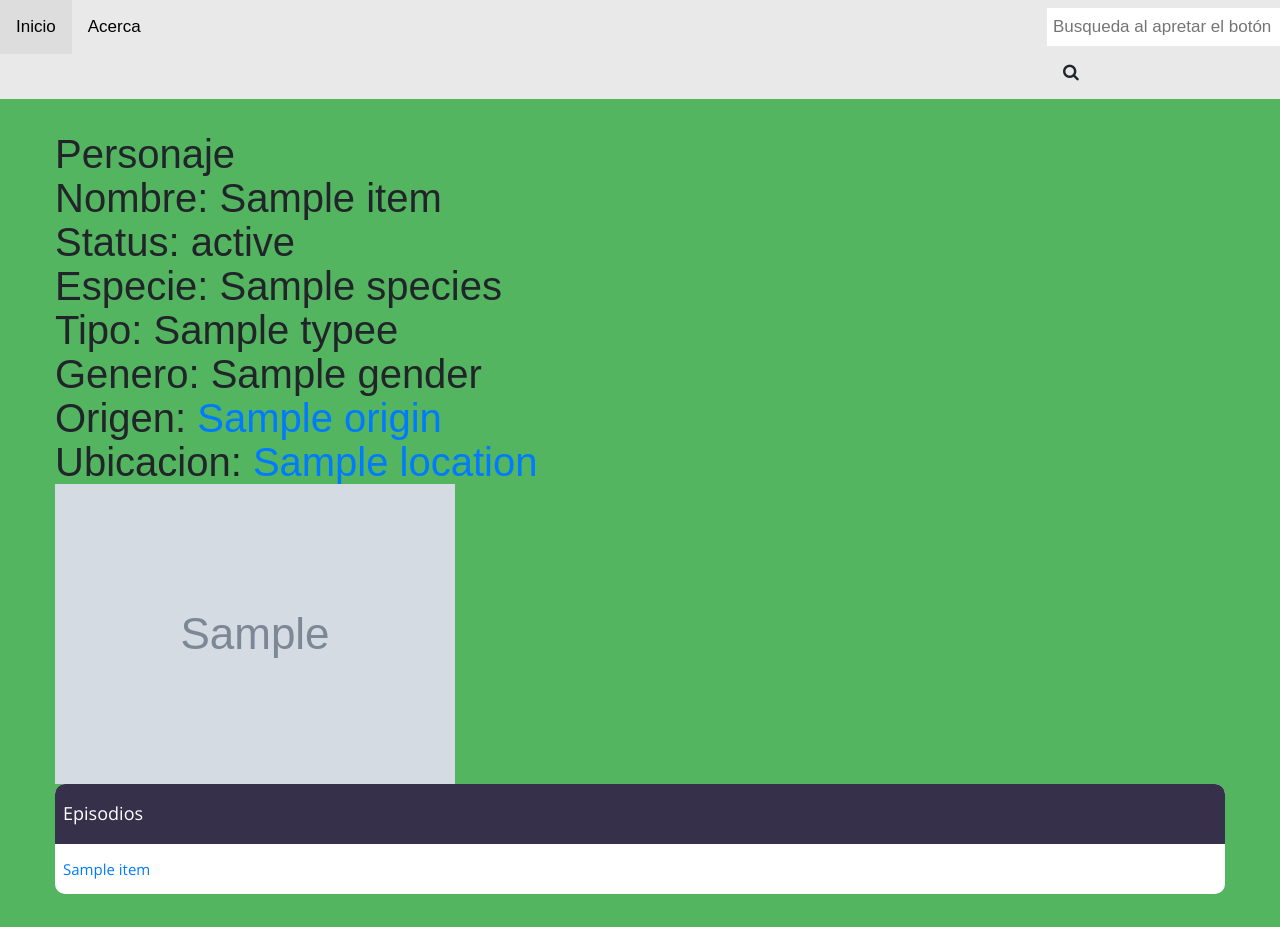
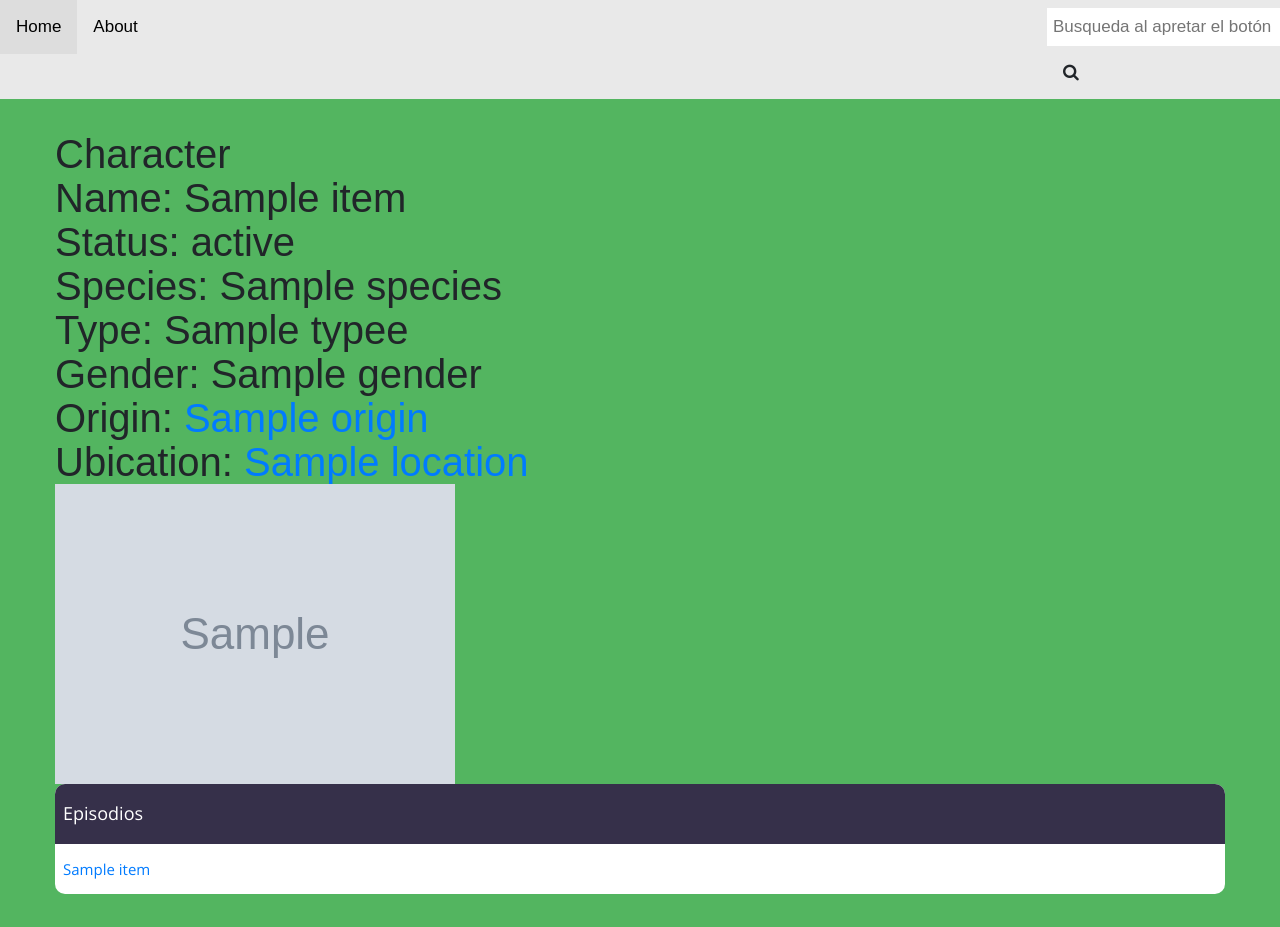
Before and after one commit to felipe-barria95/RickAndMorty-API, a Django app: page /character/1 in a window 1280 px wide. Run offline with Django 3.2, Linux system fonts and the light colour scheme; tables that the repository leaves empty hold one stand-in row (values such as "Sample post"); grey boxes marked "Sample" are stand-in pictures; a database or web service that is not in the repository returns one stand-in record (values such as "Sample title"); data that the repository does not hold is empty; some libraries are stand-ins or nearby versions.

Commit message:
translate 🇬🇧

```diff
--- a/templates/about.html
+++ b/templates/about.html
@@ -6,7 +6,6 @@
 </head>
 <body>
     {% include "header.html" %}
-    <h1>Tarea 1 Taller de Integracion</h2>
     <h2>By: Felipe Barría M.</h3>
 </body>
 </html>
--- a/templates/character.html
+++ b/templates/character.html
@@ -28,14 +28,14 @@
 		<div class="container-table100">
 			<div class="wrap-table100">
 				<div class="table100">
-					<h1>Personaje</h1>
-					<h1>Nombre: {{list.name}}</h1>
+					<h1>Character</h1>
+					<h1>Name: {{list.name}}</h1>
 					<h1>Status: {{list.status}}</h1>
-					<h1>Especie: {{list.species}}</h1>
-					<h1>Tipo: {{list.typee}}</h1>
-					<h1>Genero: {{list.gender}}</h1>
-					<h1>Origen: <a href="/location/{{list.origin.id}}">{{list.origin.name}}</a></h1>
-					<h1>Ubicacion: <a href="/location/{{list.location.id}}">{{list.location.name}}</a></h1>
+					<h1>Species: {{list.species}}</h1>
+					<h1>Type: {{list.typee}}</h1>
+					<h1>Gender: {{list.gender}}</h1>
+					<h1>Origin: <a href="/location/{{list.origin.id}}">{{list.origin.name}}</a></h1>
+					<h1>Ubication: <a href="/location/{{list.location.id}}">{{list.location.name}}</a></h1>
 					<h1><img src="{{list.image}}" alt="{{list.name}}"></h1>
 					<table>
 						<thead>
--- a/templates/header.html
+++ b/templates/header.html
@@ -82,8 +82,8 @@ body {
 <body>
 
 <div class="topnav">
-  <a href="../">Inicio</a>
-  <a href="/about">Acerca</a>
+  <a href="../">Home</a>
+  <a href="/about">About</a>
   <div class="search-container">
     <form action="/action_page.php">
       <input type="text" placeholder="Busqueda al apretar el botón" name="search" id="miBusqueda">
--- a/templates/index.html
+++ b/templates/index.html
@@ -35,9 +35,9 @@
 						<thead>
 							<tr class="table100-head">
 								<th class="column2">ID</th>
-								<th class="column2">Codigo Episodio</th>
-								<th class="column2">Nombre</th>
-								<th class="column2">Fecha Emision</th>
+								<th class="column2">Episode Code</th>
+								<th class="column2">Name</th>
+								<th class="column2">First Aired</th>
 							</tr>
 						</thead>
 						<tbody>
```
Also changed, not shown: templates/episode.html (+4 -4 lines), templates/location.html (+4 -4 lines), templates/search.html (+9 -9 lines).
